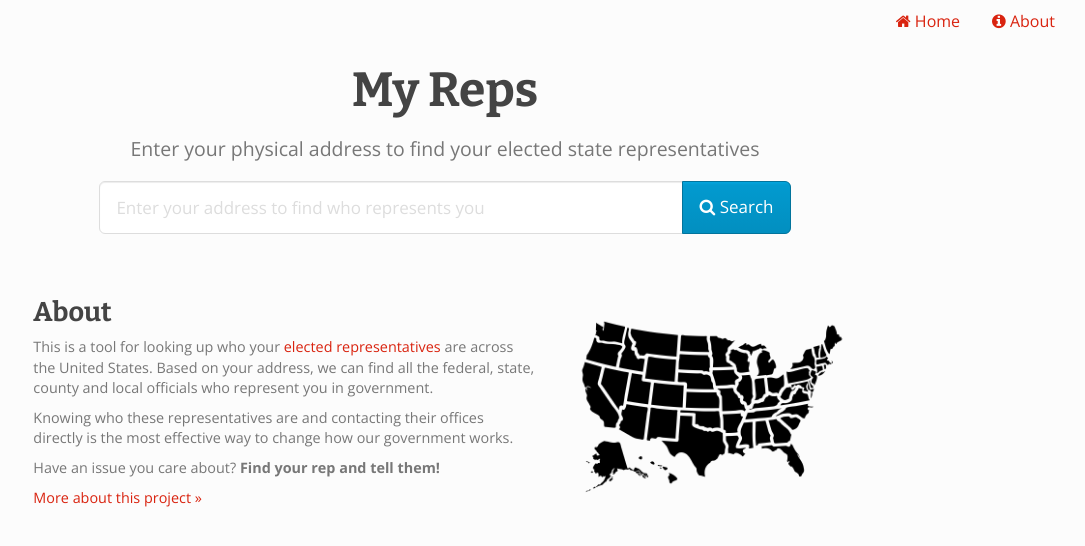
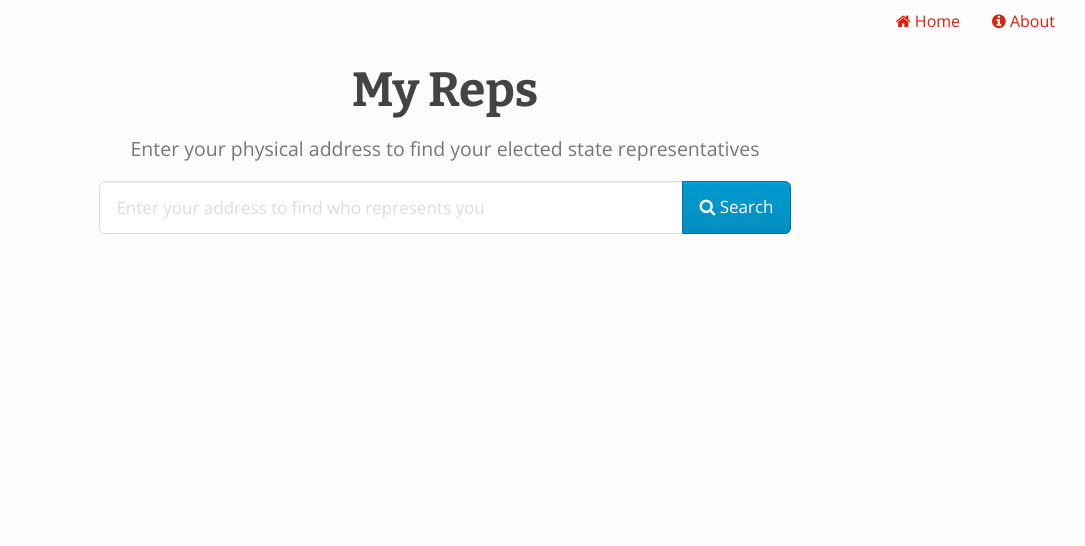
Before and after one commit to datamade/my-reps, a Jekyll site: the page built from index.html, in a window 1280 px wide. Shown: the top 546 px of the page, without its empty margins (195-1280 px from the left). Built offline with Jekyll 4.4.1, drawn with Linux system fonts in a browser that asks for light colours; nearby versions of some CDN libraries.

Commit message:
Update index.html

```diff
--- a/index.html
+++ b/index.html
@@ -144,25 +144,6 @@ layout: default
                 </table>
             </div>
         </div>
-    </div>
-</div>
-
-<div class='row'>
-    <div class='col-md-5 col-md-offset-2'>
-        <br />
-        <h2>About</h2>
-        <div class='about'>
-            <p>This is a tool for looking up who your <a href='https://en.wikipedia.org/wiki/Representative_democracy' target='_blank'>elected representatives</a> are across the United States. Based on your address, we can find all the federal, state, county and local officials who represent you in government.</p>
-
-            <p>Knowing who these representatives are and contacting their offices directly is the most effective way to change how our government works.</p>
-
-            <p>Have an issue you care about? <strong>Find your rep and tell them!</strong></p>
-
-            <p><a href='/about.html'>More about this project &raquo;</a></p>
-        </div>
-    </div>
-    <div class='col-md-3 hidden-xs hidden-sm'>
-        <img class='img-responsive' src='images/usa.png' title='The United States of America'  alt='The United States of America' />
     </div>
 </div>
 
```
